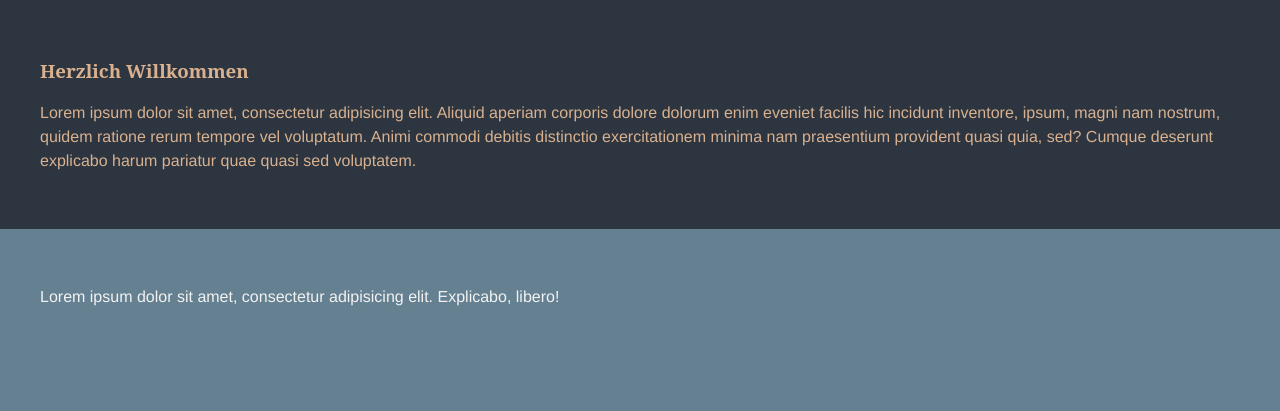
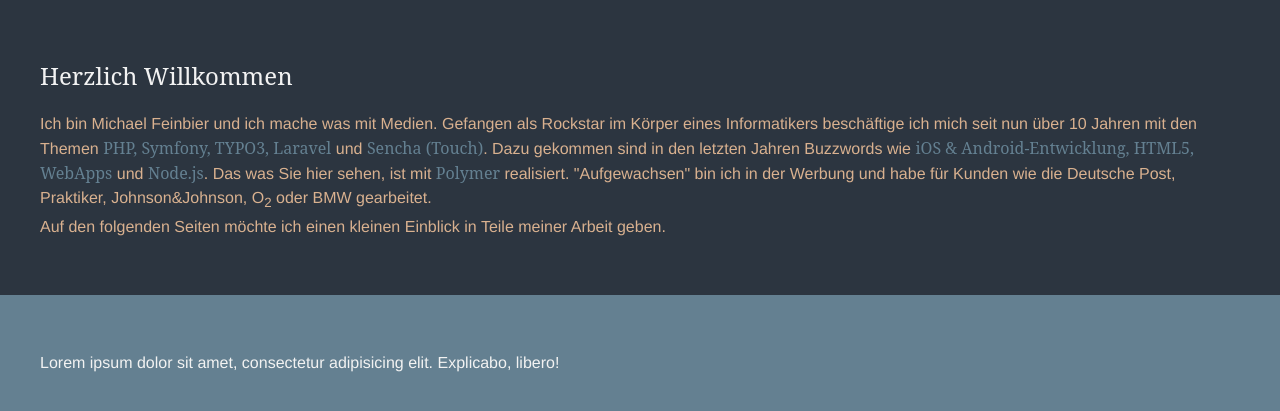
Before and after one commit to feinbier-io/feinbier.net, a PHP site: page / in a window 1280 px wide. Shown: the top 411 px of the page. Run offline with PHP 8.4, Linux system fonts and the light colour scheme; style sheets or scripts are compiled from the project's sources; some libraries are stand-ins or nearby versions.

Commit message:
Content Updates

```diff
--- a/elements/_content.scss
+++ b/elements/_content.scss
@@ -1,6 +1,10 @@
 .content-section {
 	margin: 0;
 	padding: 2.5em;
+
+  @media screen and (max-width: $breakPhone) {
+    padding: 2.5em 1em;
+  }
 
 	&.dark {
 		background-color: $left1;
@@ -9,12 +13,23 @@
 	}
 
 	&.intro {
-		figure > img{
-			width: 100%;
-			height: auto;
-		}
+      h3 {
+        color: $center;
+        font-size: 24px;
+        font-weight: 400;
+      }
+
+      figure {
+        @media screen and (max-width: $breakSmall) {
+          display: none;
+        }
+      }
 	}
 
-
+    em {
+      font-family: "Noto Serif", serif;
+      font-style: normal;
+      color: $left3;
+    }
 
 }
--- a/index.php
+++ b/index.php
@@ -13,23 +13,29 @@
     <link rel="import" href="elements/feinbier-page.html">
     <link rel="import" href="elements/feinbier-footer.html">
     <link rel="import" href="bower_components/core-media-query/core-media-query.html">
+    <link rel="import" href="bower_components/paper-fab/paper-fab.html">
 
 </head>
 <body fullbleed>
     <feinbier-page>
         <div layout horizontal class="content-section dark intro">
 	        <figure flex>
+                <span class="flaticon-circuit4"></span>
 		        <?php #echo file_get_contents('images/lego3.svg'); ?>
 	        </figure>
-	        <div flex>
+	        <div flex three>
 		        <h3>Herzlich Willkommen</h3>
-				<p>Lorem ipsum dolor sit amet, consectetur adipisicing elit. Aliquid aperiam corporis dolore dolorum enim eveniet facilis hic incidunt inventore,
-		        ipsum, magni nam nostrum, quidem ratione rerum tempore vel voluptatum. Animi commodi debitis distinctio
-		        exercitationem minima nam praesentium provident quasi quia, sed? Cumque deserunt explicabo harum pariatur quae quasi sed voluptatem.</p>
+				<p>Ich bin Michael Feinbier und ich mache was mit Medien. Gefangen als Rockstar im K&ouml;rper eines Informatikers besch&auml;ftige ich mich
+                seit nun &uuml;ber 10 Jahren mit den Themen <em>PHP, Symfony, TYPO3, Laravel</em> und <em>Sencha (Touch)</em>.
+                Dazu gekommen sind in den letzten Jahren Buzzwords wie <em>iOS &amp; Android-Entwicklung, HTML5, WebApps</em> und <em>Node.js</em>.
+                Das was Sie hier sehen, ist mit <em>Polymer</em> realisiert.
+                "Aufgewachsen" bin ich in der Werbung und habe f&uuml;r Kunden wie die Deutsche Post, Praktiker, Johnson&amp;Johnson, O<sub>2</sub> oder BMW gearbeitet.<br>
+                Auf den folgenden Seiten m&ouml;chte ich einen kleinen Einblick in Teile meiner Arbeit geben.</p>
 	        </div>
         </div>
 
 	    <div class="content-section light">
+            <paper-fab raisedbutton icon="arrow-drop-down"></paper-fab>
 		    <p>Lorem ipsum dolor sit amet, consectetur adipisicing elit. Explicabo, libero!</p>
 	    </div>
 
```
Also changed, not shown: elements/feinbier-content.html (added).
